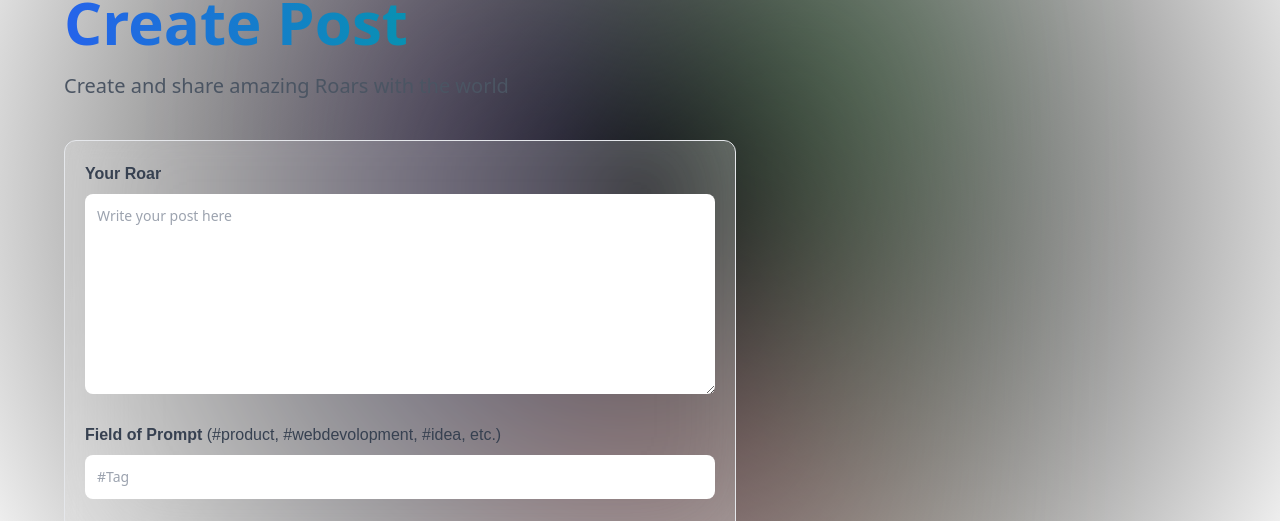
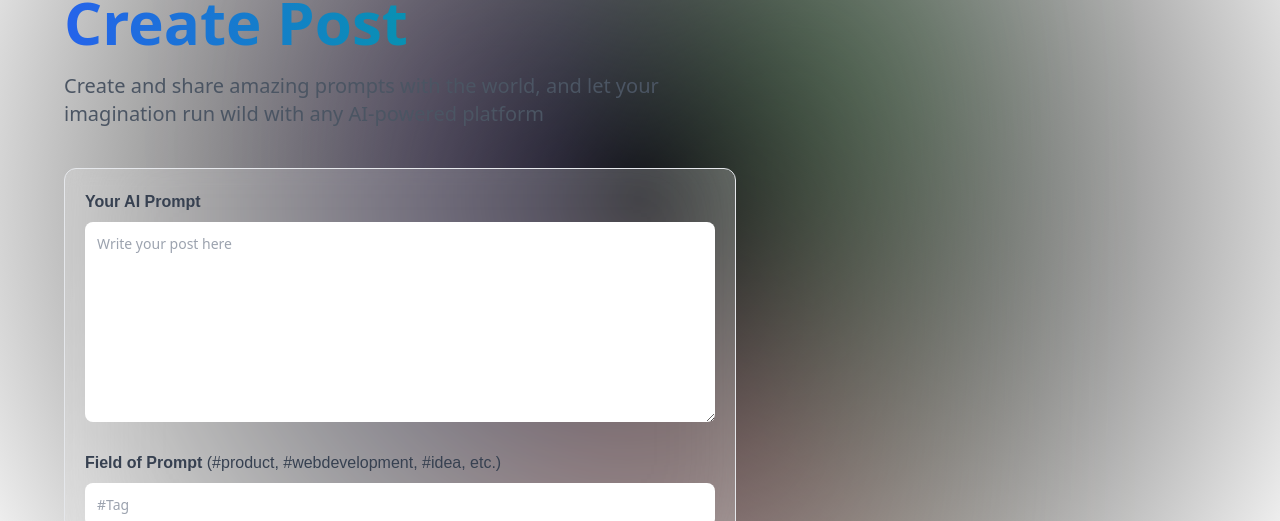
Before and after one commit to Dishanth-Bine/Bonday, a Next.js app: page /create-prompt in a window 1280 px wide. Shown: the part 202-723 px from the top of the page. Built offline with nearby package versions, Linux system fonts and the light colour scheme; no server answers.

Commit message:
Update Form.jsx

```diff
--- a/components/Form.jsx
+++ b/components/Form.jsx
@@ -7,7 +7,8 @@ const Form = ({ type, post, setPost, submitting, handleSubmit }) => {
         <span className='blue_gradient'>{type} Post</span>
       </h1>
       <p className='desc text-left max-w-md'>
-        {type} and share amazing Roars with the world
+        {type} and share amazing prompts with the world, and let your
+        imagination run wild with any AI-powered platform
       </p>
 
       <form
@@ -16,7 +17,7 @@ const Form = ({ type, post, setPost, submitting, handleSubmit }) => {
       >
         <label>
           <span className='font-satoshi font-semibold text-base text-gray-700'>
-            Your Roar
+            Your AI Prompt
           </span>
 
           <textarea
@@ -32,7 +33,7 @@ const Form = ({ type, post, setPost, submitting, handleSubmit }) => {
           <span className='font-satoshi font-semibold text-base text-gray-700'>
             Field of Prompt{" "}
             <span className='font-normal'>
-              (#product, #webdevolopment, #idea, etc.)
+              (#product, #webdevelopment, #idea, etc.)
             </span>
           </span>
           <input
@@ -55,7 +56,7 @@ const Form = ({ type, post, setPost, submitting, handleSubmit }) => {
             disabled={submitting}
             className='px-5 py-1.5 text-sm bg-primary-orange rounded-full text-white'
           >
-            {submitting ? (type === 'Create' ? 'Creating' : `${type}ing`) : type}
+            {submitting ? `${type}ing...` : type}
           </button>
         </div>
       </form>
```
